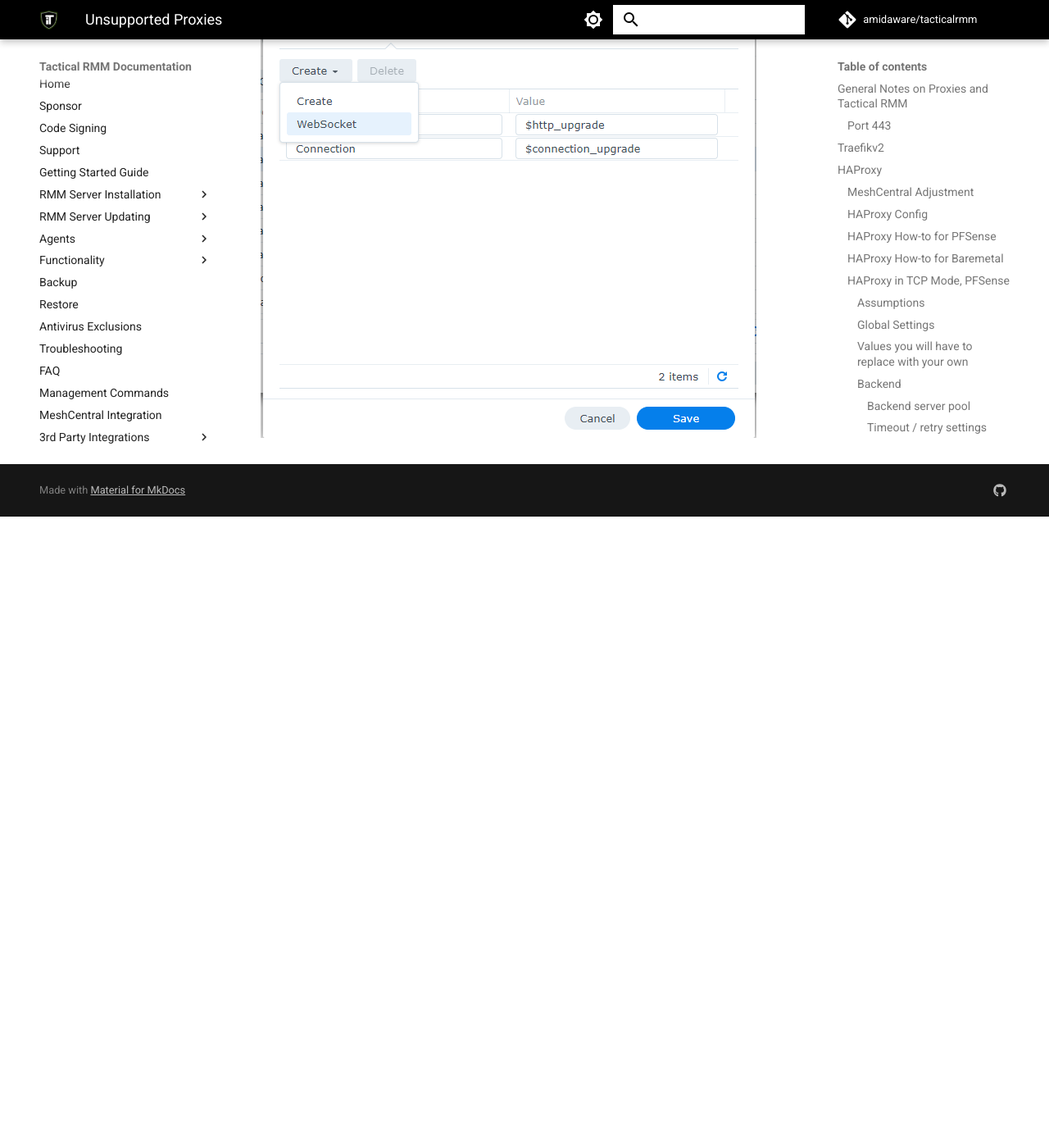
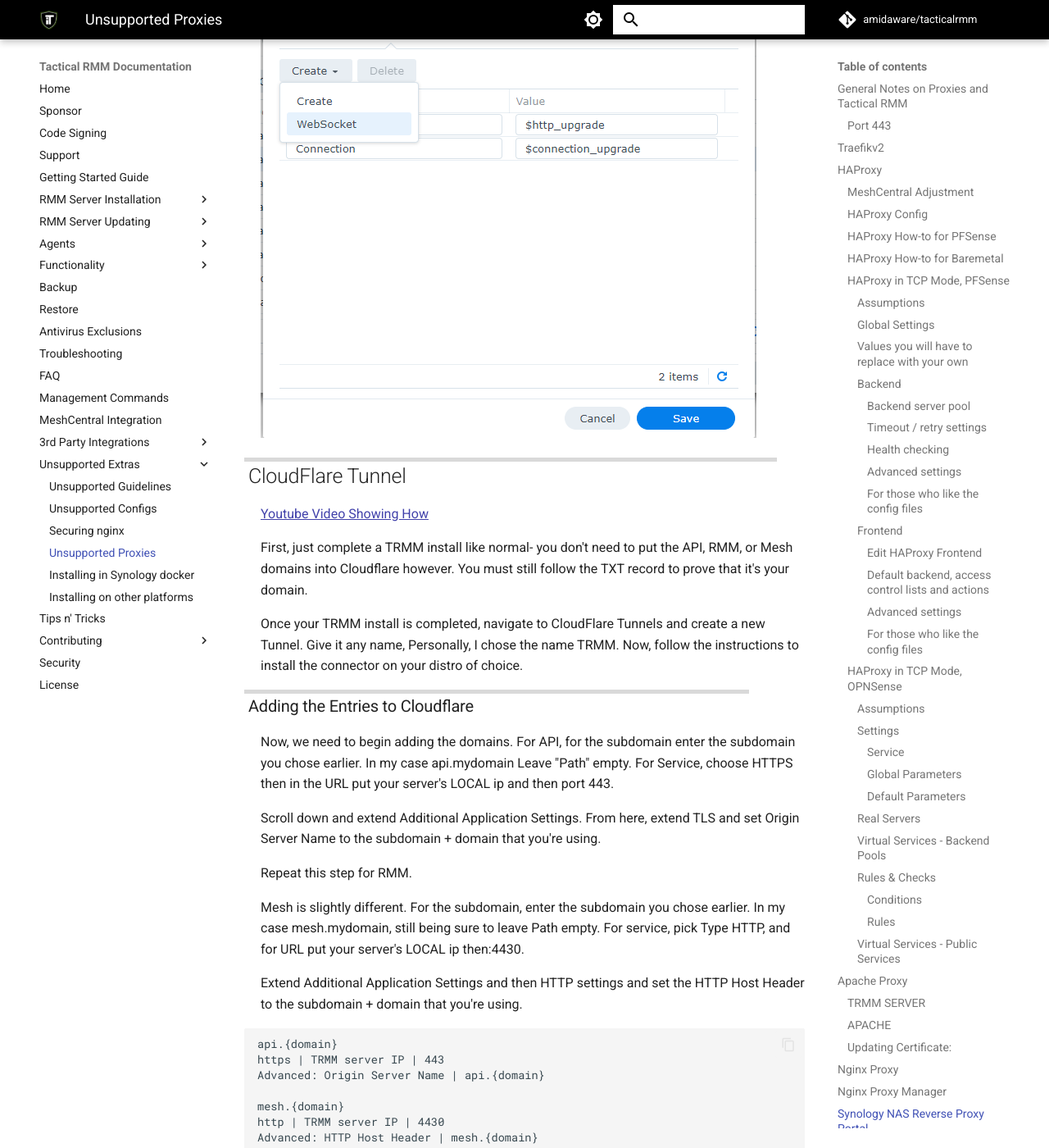
Before and after one commit to amidaware/trmm-docs, an MkDocs documentation site: the page built from docs/unsupported_proxies.md, in a window 1280 px wide and 1400 px high, scrolled down 29242 px. Shown: the whole window at 82% size. Built offline with MkDocs 1.6.1 and Material for MkDocs 9.7.7, drawn with Linux system fonts in a browser that asks for light colours; comment, search, counter and statistics services are not loaded; before the commit the page ends 29872 px from its top, so only the background shows below that; some of the changed text lies outside the part shown.

Commit message:
Added Cloudflare Tunnel :)

````diff
--- a/docs/unsupported_proxies.md
+++ b/docs/unsupported_proxies.md
@@ -890,3 +890,61 @@
 ![Image1](images/synology_proxy.png)
 
 ![Image2](images/synology_proxy2.png)
+
+## CloudFlare Tunnel
+
+[Youtube Video Showing How](https://www.youtube.com/watch?v=70ME_EaoTxs)
+
+First, just complete a TRMM install like normal- you don't need to put the API, RMM, or Mesh domains into Cloudflare however.
+You must still follow the TXT record to prove that it's your domain.
+
+Once your TRMM install is completed, navigate to CloudFlare Tunnels and create a new Tunnel.
+Give it any name, Personally, I chose the name TRMM. Now, follow the instructions to install the connector on your distro of choice.
+
+### Adding the Entries to Cloudflare
+
+Now, we need to begin adding the domains.
+For API, for the subdomain enter the subdomain you chose earlier. In my case api.mydomain
+Leave "Path" empty.
+For Service, choose HTTPS then in the URL put your server's LOCAL ip and then port 443.
+
+Scroll down and extend Additional Application Settings. From here, extend TLS and set Origin Server Name to the subdomain + domain that you're using.
+
+Repeat this step for RMM.
+
+Mesh is slightly different.
+For the subdomain, enter the subdomain you chose earlier. In my case mesh.mydomain, still being sure to leave Path empty.
+For service, pick Type HTTP, and for URL put your server's LOCAL ip then:4430.
+
+Extend Additional Application Settings and then HTTP settings and set the HTTP Host Header to the subdomain + domain that you're using.
+
+```
+api.{domain}
+https | TRMM server IP | 443
+Advanced: Origin Server Name | api.{domain}
+
+mesh.{domain}
+http | TRMM server IP | 4430
+Advanced: HTTP Host Header | mesh.{domain}
+
+rmm.{domain}
+https | TRMM server IP | 443
+Advanced: Origin Server Name | rmm.{domain}
+
+```
+
+Now, Mesh will check the external cert when it boots up in order to verify the domain. This will fail as TRMM on setup adds a 127.0.1.1 entry to the /etc/hosts file.
+
+To fix this, SSH into your TRMM server and run the following command:
+
+```bash
+nano /etc/hosts
+```
+
+On the second line of your hosts file, you should see all the entries listed.
+```bash
+127.0.1.1   trmm.yourdomain trmm api.yourdomain rmm.yourdomain mesh.yourdomain
+```
+
+You need to <ins>**remove**</ins> the mesh.yourdomain entry at the end.
+Once you've done this, you're ready to go. All sites should be accessible and you should be able to add agents and connect/work with them.
````
